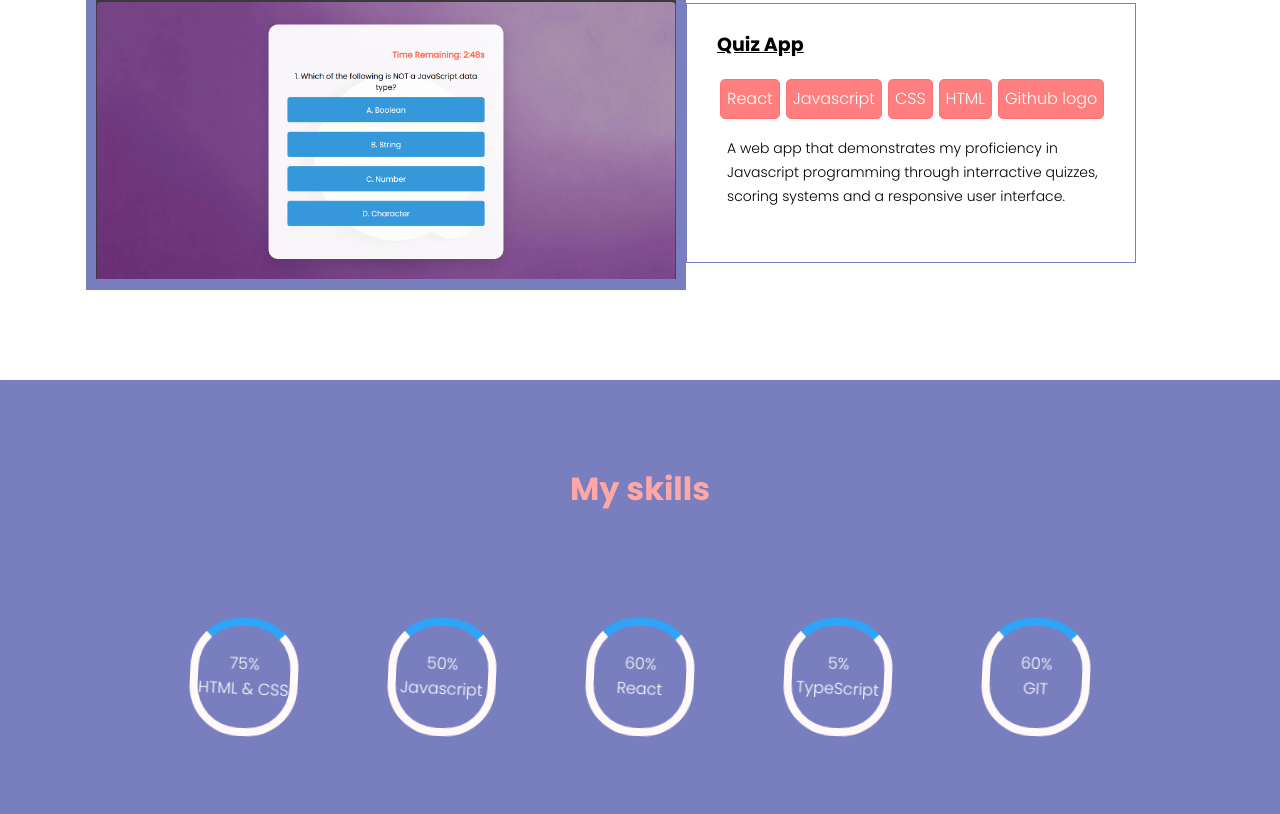
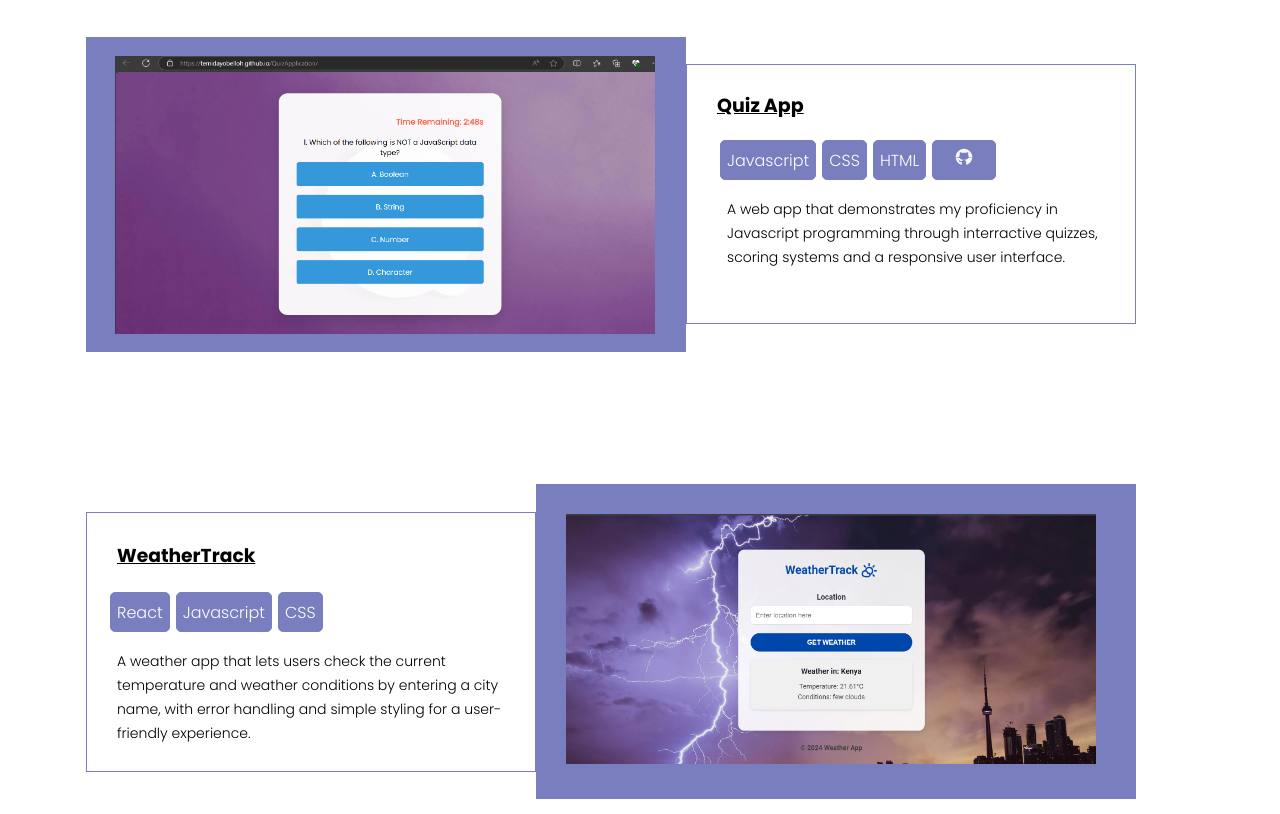
Before and after one commit to temidayobelloh/my_Portfolio, a React (Create React App) app: page / in a window 1280 px wide. Shown: the part 1346-2160 px from the top of the page. Built offline with nearby package versions, Linux system fonts and the light colour scheme.

Commit message:
modifying the projects component

```diff
--- a/src/Components/MySkills/skills.css
+++ b/src/Components/MySkills/skills.css
@@ -1,78 +1,51 @@
-.skills-wrapper{
-    max-width: 1440px;
-    height: 590px;
+.skills-container{
+    display: flex;
+    margin-left: 86px;
+    margin-top: 0;
+    height: 500px;
+    width: min-content;
+}
+.small-box{
+    width: 450px;
+    height: 260px;
+    border: 1px solid #787ebe;
+    margin: auto;
+    padding: 10px;
+}
+.big-box{
+    width: 600px;
+    height: 315px;
     background-color: #787ebe;
-    margin: 0;
-    padding: 85px;
-    box-shadow: 0 4px 6px rgba(120, 126, 190, 0.5);
+    padding: 30px;
+    margin: auto;
 }
-.skills-text{
-    margin: 0;
-    text-align: center;
-    color: #ffa7a6;
-    background-color: #787ebe;
-    padding: 0px;
-    padding-bottom: 45px;
-    font:100px;
-    font-weight: bold;
+.big-box img{
+    width: 530px;
+    height: 250px;
 }
-.loader-wrapper{
+.skills-btn{
+    display: inline-block;
+    border: 1px solid #787ebe;
     background-color: #787ebe;
     color: white;
-    display: flex;
-    align-self: center;
-    justify-content: space-around;
-    padding: 60px;
-    margin: 1px solid black;
+    margin: 3px;
+    font-size: 16px;
+    border-radius: 5px ;
+    height: 40px;
+    text-align: center;
 }
-.loader{
-    margin-top: 0px;
-    text-align: center;
-    border: 8px solid #fff9f9;
-    border-radius:50px;
-    border-top: 8px solid #2ea5f9;
-    width: 110px;
-    height: 118px;
-    animation: spin 5s linear infinite;
-    margin-left: 45px;
-    margin-right: 45px;
+.skills-btn-wrapper{
+    margin-left: 10px;
+}
+.screenshot-weather{
+    width:950px;
+    height: 315px;
 
 }
-.loader:hover{
-    cursor: pointer;
+.project-heading-two{
+    margin-left: 20px;
+    padding: 0;
+    font-weight: bold;
+    text-decoration: underline;
+    text-align: left;
 }
-@keyframes spin {
-    80% { transform: rotate(10deg); }
-    100% { transform: rotate(360deg); }
-  }
-  @media (max-width: 768px) {
-    .skills-wrapper {
-        padding: 20px;
-        height: 450px;
-        box-sizing: border-box;
-    }
-
-    .skills-text {
-        font-size: 17px;
-        margin-top: 35px !important ;
-        margin-bottom: 15px !important;
-        margin: 0;
-    }
-
-    .loader-wrapper {
-        padding: 20px;
-        display: flex;
-        justify-content: center;
-        flex-wrap: wrap;
-        gap: 20px;
-
-    }
-
-    .loader {
-        width: 85px;
-        height: 85px;
-        border-width: 6px;
-        margin: 0;
-        font-size: 12px;
-    }
-}
--- a/src/Components/MySkills/skills.jsx
+++ b/src/Components/MySkills/skills.jsx
@@ -1,16 +1,22 @@
 import './skills.css';
+import weatherTrack from '../assets/WeatherTrack.png';
 
 const Skills = () => {
   return (
-    <div className='skills-wrapper'>
-    <div><h1 className='skills-text'>My skills</h1></div>
-    <div className='loader-wrapper'>
-    <div className='loader'><br></br> 75% <br></br>HTML & CSS</div>
-    <div className='loader'><br></br>50% <br></br> Javascript</div>
-    <div className='loader'><br></br>60%<br></br>React</div>
-    <div className='loader'><br></br>5%<br></br>TypeScript</div>
-    <div className='loader'><br></br>60%<br></br>GIT</div>
-    </div>
+    <div>
+      <div className='skills-container'>
+      <div className='small-box'><h3 className='project-heading-two'>WeatherTrack</h3>
+      <div className='skills-btn-wrapper'>
+      <button className='skills-btn'>React</button>
+      <button className='skills-btn'>Javascript</button>
+      <button className='skills-btn'>CSS</button>
+      </div>
+      <p className='project-details'>A weather app that lets users check the current temperature and weather conditions by entering a city name, with error handling and simple styling for a user-friendly experience.</p>
+      </div>
+      <div className='big-box'><img src={weatherTrack} alt='weather-app'/></div>
+
+      </div>
+
     </div>
   )
 }
--- a/src/Components/Navbar/navbar.jsx
+++ b/src/Components/Navbar/navbar.jsx
@@ -9,9 +9,8 @@ const Navbar = ({ scrollToSection, homeRef, aboutRef, servicesRef, skillsRef, pr
    <ul className='navbar-list'>
    <li onClick={() => scrollToSection(homeRef)}className='navbar-list-item'><Link to='/' activeClassName='active-link' className='navlink'>Home</Link></li>
    <li onClick={() => scrollToSection(aboutRef)}className='navbar-list-item'><Link to='/about' activeClassName='active-link' className='navlink'>About </Link></li>
-   <li onClick={() => scrollToSection(servicesRef)}className='navbar-list-item'><Link to='/services' activeClassName='active-link' className='navlink'> Services </Link></li>
+   <li onClick={() => scrollToSection(projectsRef)}className='navbar-list-item'><Link to='/projects' activeClassName='active-link' className='navlink'> Projects </Link></li>
    <li onClick={() => scrollToSection(skillsRef)}className='navbar-list-item'><Link to='/skills'activeClassName='active-link' className='navlink'>Skills</Link></li>
-   <li onClick={() => scrollToSection(projectsRef)}className='navbar-list-item'><Link to='/projects' activeClassName='active-link' className='navlink'> Projects </Link></li>
    <li onClick={() => scrollToSection(contactRef)}className='navbar-list-item'><Link to='/connect'activeClassName='active-link' className='navlink'> Connect</Link></li>
    </ul>
    </div>
--- a/src/Components/Projects/projects.css
+++ b/src/Components/Projects/projects.css
@@ -2,29 +2,19 @@
     margin-left: 86px;
     font-weight: bold;
     color: #ff7f80;
-}
-.project-box-container{
-    display: flex;
-    justify-content: space-around;
-    border: 1px
-}
-.project-box{
-    display: flex;
-    border: 1px solid red;
-    padding: 1rem 1rem;
-    vertical-align: middle;
+    margin-top: 80px;
 }
 .project-box-container{
     display: flex;
     padding-top: 30px;
-    padding-bottom: 90px;
+    padding-bottom: 40px;
     margin-left: 86px;
     width: min-content;
 }
 .screenshot{
-    max-width: 100%;
+    width: 550px;
     height: auto;
-
+    object-position: 10px;
 }
 .project-details{
     margin-left: 20px;
@@ -32,13 +22,20 @@
     line-height: 24px;
 }
 .project-btn{
-    border: 1px solid #ff7172;
-    background-color: #ff7f80;
+    display: inline-block;
+    border: 1px solid #787ebe;
+    background-color: #787ebe;
     color: white;
     margin: 3px;
     font-size: 16px;
     border-radius: 5px ;
     height: 40px;
+    text-align: center;
+}
+.project-btn:hover {
+    cursor: pointer;
+    background-color: #858cd4 ;
+
 }
 .project-heading{
     text-align: left;
@@ -53,10 +50,8 @@
     width: 600px;
     height: 315px;
     background-color: #787ebe;
-    padding: 10px;
-    margin: 0;
+    padding: 19px;
 }
-
 .smaller-box {
     width: 450px;
     height: 260px;
@@ -64,3 +59,9 @@
     margin: auto;
     padding: 10px;
 }
+.github_logo{
+    width: 50px;
+    height: 18px;
+    margin-bottom: 0;
+    transform: scale(1.0);
+}
--- a/src/Components/Projects/projects.jsx
+++ b/src/Components/Projects/projects.jsx
@@ -1,6 +1,7 @@
 import React, { useEffect, useRef } from 'react';
 import './projects.css';
 import quiz from '../assets/quiz app screenshot.png';
+import github from '../assets/icons8-github (1).svg';
 
 const Projects = () => {
   const cardRefs = useRef([]);
@@ -22,7 +23,7 @@ const Projects = () => {
     };
 
     window.addEventListener('scroll', handleScroll);
-    handleScroll(); // Trigger scroll event on mount to show elements already in view
+    handleScroll();
 
     return () => {
       window.removeEventListener('scroll', handleScroll);
@@ -33,20 +34,17 @@ const Projects = () => {
     <div>
       <h3 className='project-header'>Somethings I have built..</h3>
       <div className='project-box-container'>
-
         <div className='bigger-box'><img className='screenshot' src={quiz} alt="quiz_screenshot"/></div>
         <div className='smaller-box'>
         <div className='project-details'>
         <h3 className='project-heading'>Quiz App</h3>
-        <button className='project-btn'>React</button>
         <button className='project-btn'>Javascript</button>
         <button className='project-btn'>CSS</button>
         <button className='project-btn'>HTML</button>
-        <button className='project-btn'>Github logo</button>
+        <button className='project-btn'><img  className='github_logo' src={github} alt ='github'/></button>
         <p className='project-intro'> A web app that demonstrates my proficiency in Javascript programming through interractive quizzes, scoring systems and a responsive user interface.</p>
         </div>
         </div>
-
       </div>
     </div>
   );
```
Also changed, not shown: src/Components/assets/WeatherTrack.png (added), src/Components/assets/icons8-github (1).svg (added).
